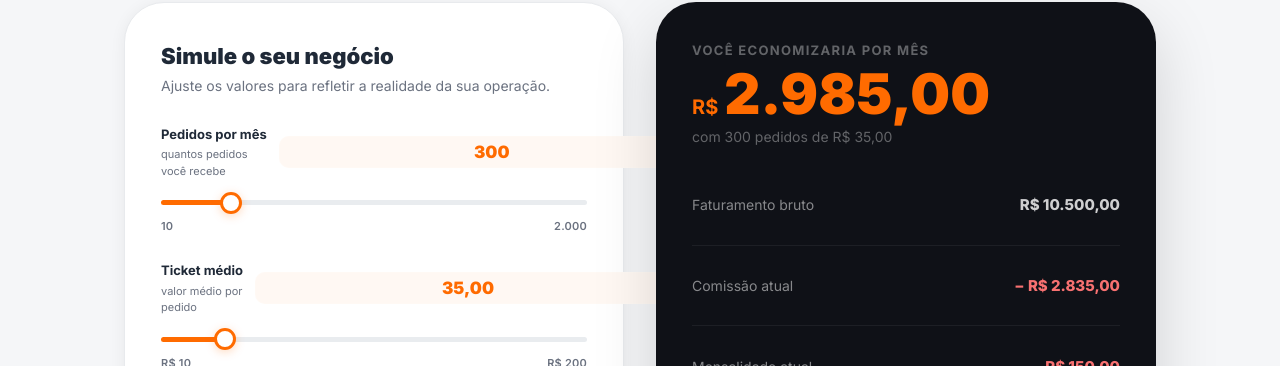
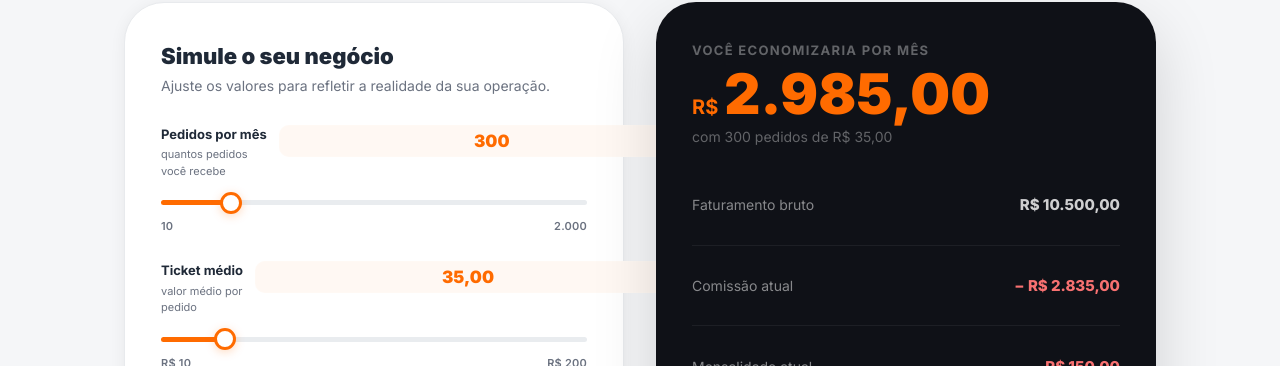
Before and after one commit to Jhon30Tol/riberfood-landing-page, a React (Vite) app: page /#/calcule in a window 1280 px wide. Shown: the part 501-867 px from the top of the page. Built offline with nearby package versions, Linux system fonts and the light colour scheme.

Commit message:
Correção final do layout dos formulários de negócio e espaçamentos

```diff
--- a/pages/Calcule.tsx
+++ b/pages/Calcule.tsx
@@ -61,8 +61,8 @@ export default function Calcule() {
               <p className="sub">Ajuste os valores para refletir a realidade da sua operação.</p>
 
               <div className="field">
-                <div className="field-top" style={{ alignItems: 'center' }}>
-                  <label style={{ whiteSpace: 'nowrap' }}>Pedidos por mês <span className="field-hint" style={{ whiteSpace: 'normal' }}>quantos pedidos você recebe</span></label>
+                <div className="field-top">
+                  <label><span style={{ whiteSpace: 'nowrap' }}>Pedidos por mês</span> <span className="field-hint">quantos pedidos você recebe</span></label>
                   <input type="number" className="field-value-input" min="0" value={pedidos} onChange={(e) => setPedidos(parseFloat(e.target.value) || 0)} />
                 </div>
                 <input
@@ -76,8 +76,8 @@ export default function Calcule() {
               </div>
 
               <div className="field">
-                <div className="field-top" style={{ alignItems: 'center' }}>
-                  <label style={{ whiteSpace: 'nowrap' }}>Ticket médio <span className="field-hint" style={{ whiteSpace: 'normal' }}>valor médio por pedido</span></label>
+                <div className="field-top">
+                  <label><span style={{ whiteSpace: 'nowrap' }}>Ticket médio</span> <span className="field-hint">valor médio por pedido</span></label>
                   <input type="text" className="field-value-input" inputMode="numeric" value={ticketRaw} onChange={(e) => handleTicketChange(e.target.value)} />
                 </div>
                 <input
--- a/pages/Home.tsx
+++ b/pages/Home.tsx
@@ -507,7 +507,7 @@ export default function Home() {
                   </div>
 
                   <div className="form-row" style={{ marginBottom: 12 }}>
-                    <div className="field">
+                    <div className="field" style={{ marginBottom: 0 }}>
                       <label>Estado</label>
                       <select required value={estado} onChange={e => setEstado(e.target.value)}>
                         <option value="">Selecione</option>
@@ -516,18 +516,18 @@ export default function Home() {
                         ))}
                       </select>
                     </div>
-                    <div className="field">
+                    <div className="field" style={{ marginBottom: 0 }}>
                       <label>Seu Nome</label>
                       <input type="text" required placeholder="Nome completo" value={nome} onChange={e => setNome(e.target.value)} />
                     </div>
                   </div>
 
                   <div className="form-row" style={{ marginBottom: 0 }}>
-                    <div className="field">
+                    <div className="field" style={{ marginBottom: 0 }}>
                       <label>Telefone / WhatsApp</label>
                       <input type="tel" required placeholder="(11) 99999-0000" maxLength={15} value={telefone} onChange={e => setTelefone(e.target.value)} />
                     </div>
-                    <div className="field">
+                    <div className="field" style={{ marginBottom: 0 }}>
                       <label>E-mail</label>
                       <input type="email" required placeholder="seu@email.com" value={email} onChange={e => setEmail(e.target.value)} />
                     </div>
```
